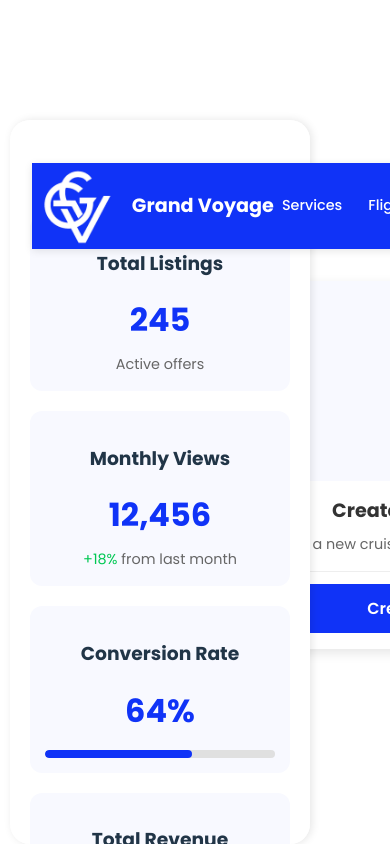
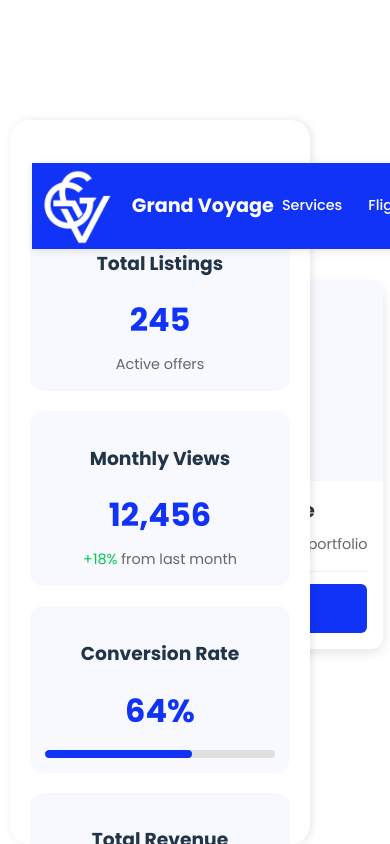
Before and after one commit to Mr-MichaelK/grand-voyage-frontend, a React (Vite) app: page / in a window 390 px wide. Shown: the top 844 px of the page. Built offline with nearby package versions, Linux system fonts and the light colour scheme.

Commit message:
Implemented the Create Card and sidebar into activites respectively

```diff
--- a/src/ServiceProviderPortal/Components/Activities/CruisesActivity/CruisesActivity.jsx
+++ b/src/ServiceProviderPortal/Components/Activities/CruisesActivity/CruisesActivity.jsx
@@ -1,10 +1,12 @@
 import React from 'react';
 import style from './CruisesActivity.module.css';
+import ServiceProviderSidebar from '../../Sidebar/ServiceProviderSidebar';
 import CruiseBody from '../../ActivityBodies/CruiseBody';
 
 export default function CruisesActivity() {
     return (
         <div className={style.cruisesContainer}>
+            <ServiceProviderSidebar />
             <CruiseBody />
         </div>
     );
--- a/src/ServiceProviderPortal/Components/Activities/CruisesActivity/CruisesActivity.module.css
+++ b/src/ServiceProviderPortal/Components/Activities/CruisesActivity/CruisesActivity.module.css
@@ -1,14 +1,10 @@
 .cruisesContainer {
-    padding: 2rem;
-    margin-left: 320px;
-    min-height: 100vh;
-    background-color: #f5f5f5;
+    display: flex;
 }
 
 /* Responsive Design */
 @media (max-width: 1200px) {
     .cruisesContainer {
-        margin-left: 0;
-        padding: 1rem;
+        flex-direction: column;
     }
 }
--- a/src/ServiceProviderPortal/Components/Activities/FlightsActivity/FlightsActivity.jsx
+++ b/src/ServiceProviderPortal/Components/Activities/FlightsActivity/FlightsActivity.jsx
@@ -1,8 +1,13 @@
 import React from 'react'
 import style from './FlightsActivity.module.css'
+import ServiceProviderSidebar from '../../Sidebar/ServiceProviderSidebar'
+import FlightBody from '../../ActivityBodies/FlightBody'
 
 export default function FlightsActivity() {
     return (
-        <></>
+        <div className={style.flightsContainer}>
+            <ServiceProviderSidebar />
+            <FlightBody />
+        </div>
     )
 }
--- a/src/ServiceProviderPortal/Components/Activities/FlightsActivity/FlightsActivity.module.css
+++ b/src/ServiceProviderPortal/Components/Activities/FlightsActivity/FlightsActivity.module.css
@@ -0,0 +1,3 @@
+.flightsContainer {
+    display: flex;
+}
--- a/src/ServiceProviderPortal/Components/Activities/ServicesActivity/ServicesActivity.jsx
+++ b/src/ServiceProviderPortal/Components/Activities/ServicesActivity/ServicesActivity.jsx
@@ -1,8 +1,13 @@
 import React from 'react'
 import style from './ServicesActivity.module.css'
+import ServiceProviderSidebar from '../../Sidebar/ServiceProviderSidebar'
+import ServicesBody from '../../ActivityBodies/ServicesBody'
 
 export default function ServicesActivity() {
     return (
-        <></>
+        <div className={style.servicesContainer}>
+            <ServiceProviderSidebar />
+            <ServicesBody />
+        </div>
     )
 }
--- a/src/ServiceProviderPortal/Components/Activities/ServicesActivity/ServicesActivity.module.css
+++ b/src/ServiceProviderPortal/Components/Activities/ServicesActivity/ServicesActivity.module.css
@@ -0,0 +1,3 @@
+.servicesContainer {
+    display: flex;
+}
--- a/src/ServiceProviderPortal/Components/ActivityBodies/FlightBody.jsx
+++ b/src/ServiceProviderPortal/Components/ActivityBodies/FlightBody.jsx
@@ -0,0 +1,13 @@
+import React from 'react';
+import style from './ActivitiesBody.module.css';
+import CreateCard from '../Cards/CreateCard';
+
+export default function FlightBody() {
+    return (
+        <div className={style.gridContainer}>
+            <div className={style.cardGrid}>
+                <CreateCard />
+            </div>
+        </div>
+    );
+}
--- a/src/ServiceProviderPortal/Components/ActivityBodies/ServicesBody.jsx
+++ b/src/ServiceProviderPortal/Components/ActivityBodies/ServicesBody.jsx
@@ -0,0 +1,13 @@
+import React from 'react';
+import style from './ActivitiesBody.module.css';
+import CreateCard from '../Cards/CreateCard';
+
+export default function ServicesBody() {
+    return (
+        <div className={style.gridContainer}>
+            <div className={style.cardGrid}>
+                <CreateCard />
+            </div>
+        </div>
+    );
+}
--- a/src/ServiceProviderPortal/ServiceProviderPortal.jsx
+++ b/src/ServiceProviderPortal/ServiceProviderPortal.jsx
@@ -21,7 +21,7 @@ export default function ServiceProviderPortal() {
         activity = <FlightsActivity></FlightsActivity>
     }
     else if (currentActivity === "cruises") {
-        activity =<CruisesActivity></CruisesActivity>
+        activity = <CruisesActivity></CruisesActivity>
     }
     else if (currentActivity === "contactUs") {
         activity = <ContactUsActivity></ContactUsActivity>
@@ -32,9 +32,7 @@ export default function ServiceProviderPortal() {
             <Navbar switchActivity={(a) => setCurrentActivity(a)}
                     openModal={() => document.getElementById("contract").showModal()}></Navbar>
             <Contract id="contract"></Contract>
-            <ServiceProviderSidebar></ServiceProviderSidebar>
-            <CruiseBody></CruiseBody>
-            {activity}
+            <FlightsActivity></FlightsActivity>
         </div>
     )
 }
```
